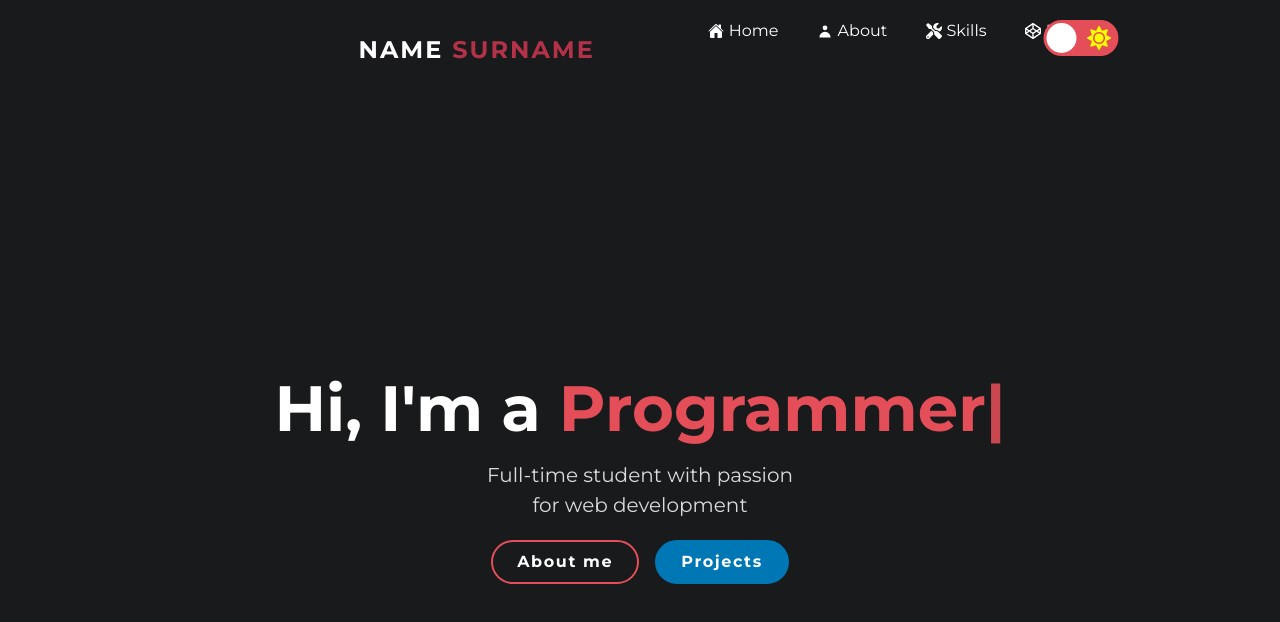
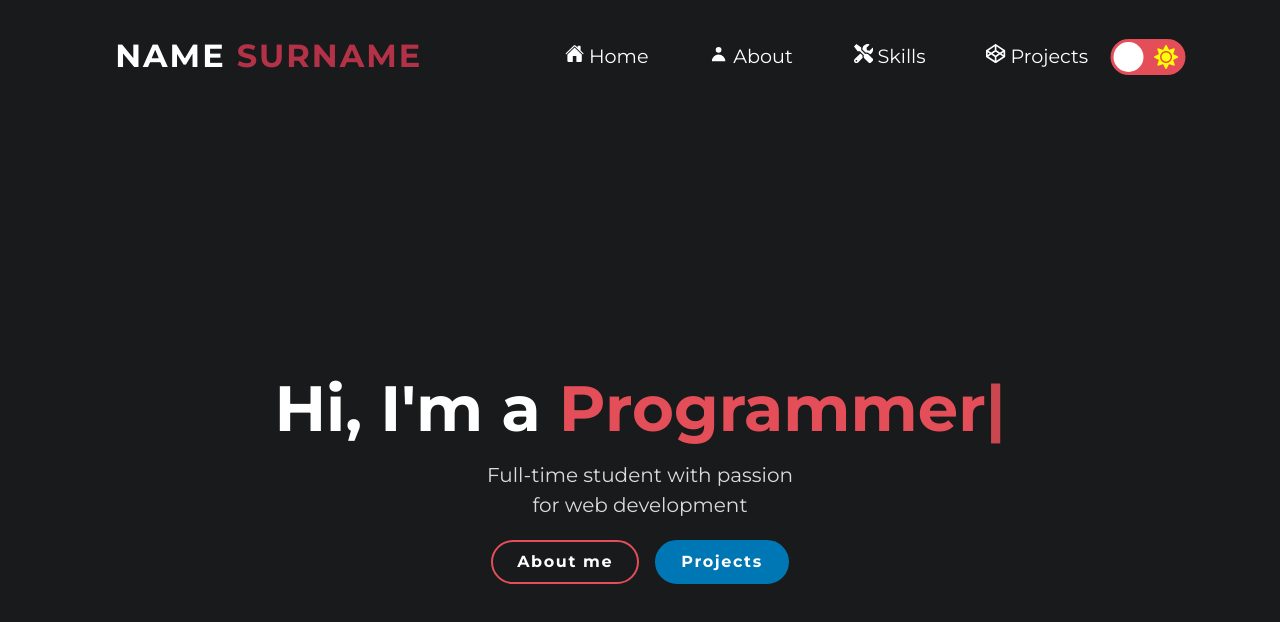
Before and after one commit to tanselbay1/portfolio, a React (Create React App) app: page / in a window 1280 px wide. Shown: the top 622 px of the page. Built offline with nearby package versions, Linux system fonts and the light colour scheme.

Commit message:
Complete bigger screen layouts

```diff
--- a/src/assets/style-components/_mixins.scss
+++ b/src/assets/style-components/_mixins.scss
@@ -34,3 +34,9 @@
         @content;
     }
 }
+
+@mixin x-large {
+    @media screen and (min-width: 1280px) {
+        @content;
+    }
+}
--- a/src/assets/style-components/header/_header.scss
+++ b/src/assets/style-components/header/_header.scss
@@ -10,13 +10,28 @@
     z-index: 3;
 
     @include medium {
-        left: 0;
-        @include flex(row, flex-start, space-evenly);
+        left: -6rem;
+        @include flex(row, center, space-around);
+    }
+
+    @include x-large {
+        left: -3rem;
     }
 
     h3 {
         font-size: 1.5rem;
         letter-spacing: 2px;
+
+        @include medium {
+            margin-right: 8rem;
+            font-size: 1.6rem;
+        }
+
+        @include x-large {
+            font-size: 2rem;
+            margin-right: 30vw;
+        }
+
         .surname {
             color: var(--dark-red);
         }
--- a/src/assets/style-components/header/_nav-menu.scss
+++ b/src/assets/style-components/header/_nav-menu.scss
@@ -9,12 +9,12 @@
 
     @include medium {
         margin-top: 0;
-        @include flex(row, center, center);
+        @include flex(row, baseline, space-evenly);
     }
 
     div:last-child {
         @include medium {
-            transform: translateX(0) !important;
+            transform: translateX(0);
         }
     }
 
@@ -24,12 +24,23 @@
         display: block;
         font-size: 1rem;
         padding: 0.4rem;
-        padding-left: 2rem;
+        margin-left: 2rem;
         text-decoration: none;
 
         @include medium {
+            @include flex(row, baseline, center);
             background: none;
-            @include flex(row, center, center);
+            margin-left: 1vw;
+        }
+
+        @include large {
+            font-size: 1.1rem;
+            margin-left: 2vw;
+        }
+
+        @include x-large {
+            font-size: 1.2rem;
+            margin-left: 3rem;
         }
 
         svg {
--- a/src/assets/style-components/header/_themeToggle.scss
+++ b/src/assets/style-components/header/_themeToggle.scss
@@ -7,6 +7,14 @@
 .checkbox__container {
     @include flex(row, center, center);
     margin-top: 0.7rem;
+
+    @include medium {
+        margin-left: 6vw;
+    }
+
+    @include x-large {
+        margin-right: 15vw;
+    }
 
     .checkbox {
         opacity: 0;
--- a/src/components/header/Header.js
+++ b/src/components/header/Header.js
@@ -16,7 +16,7 @@ export function Header() {
     // Get window size with useWindowSize custom hook
     const windowSize = useWindowSize();
     const isMobile = windowSize.width < 768;
-    // const isTablet = windowSize.width < 1024;
+    // const isTablet = windowSize.width > 768;
     // const isDesktop = windowSize.width >= 1024;
 
     const handleToggle = () => {
```
